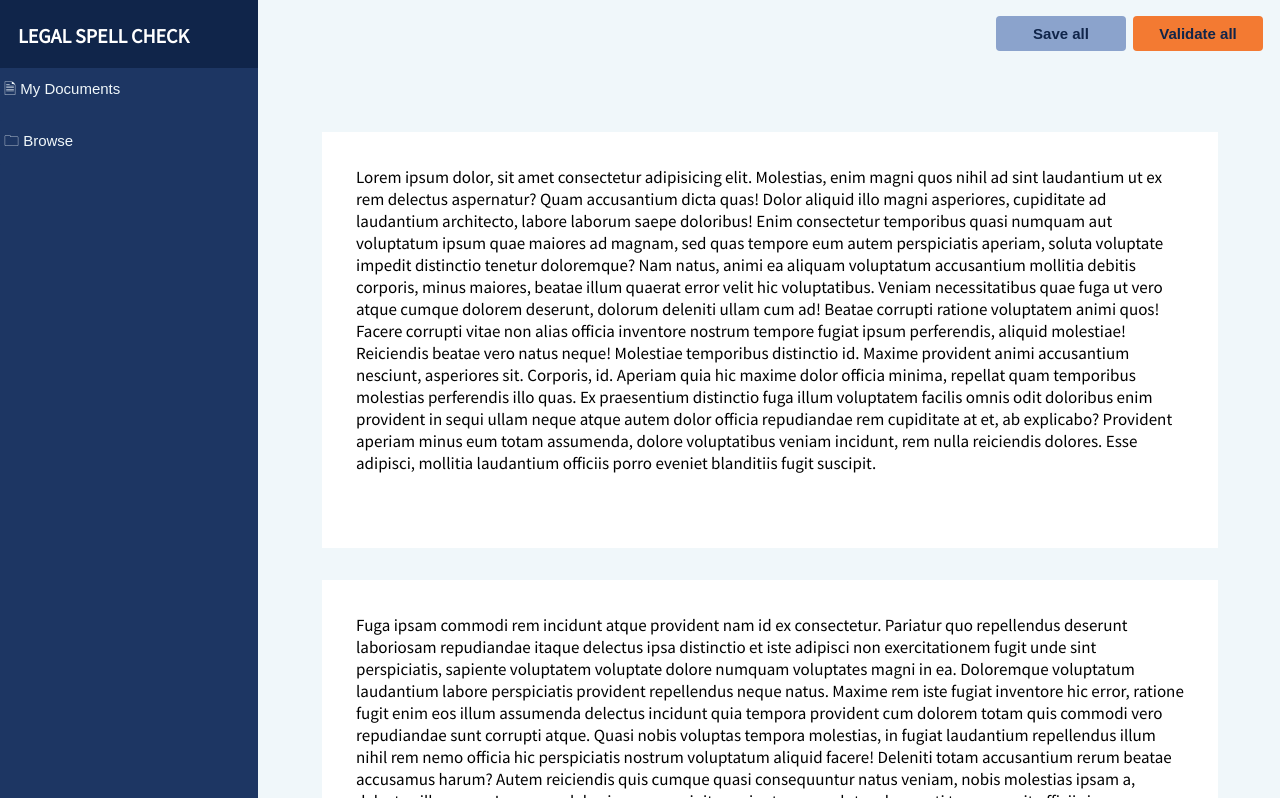
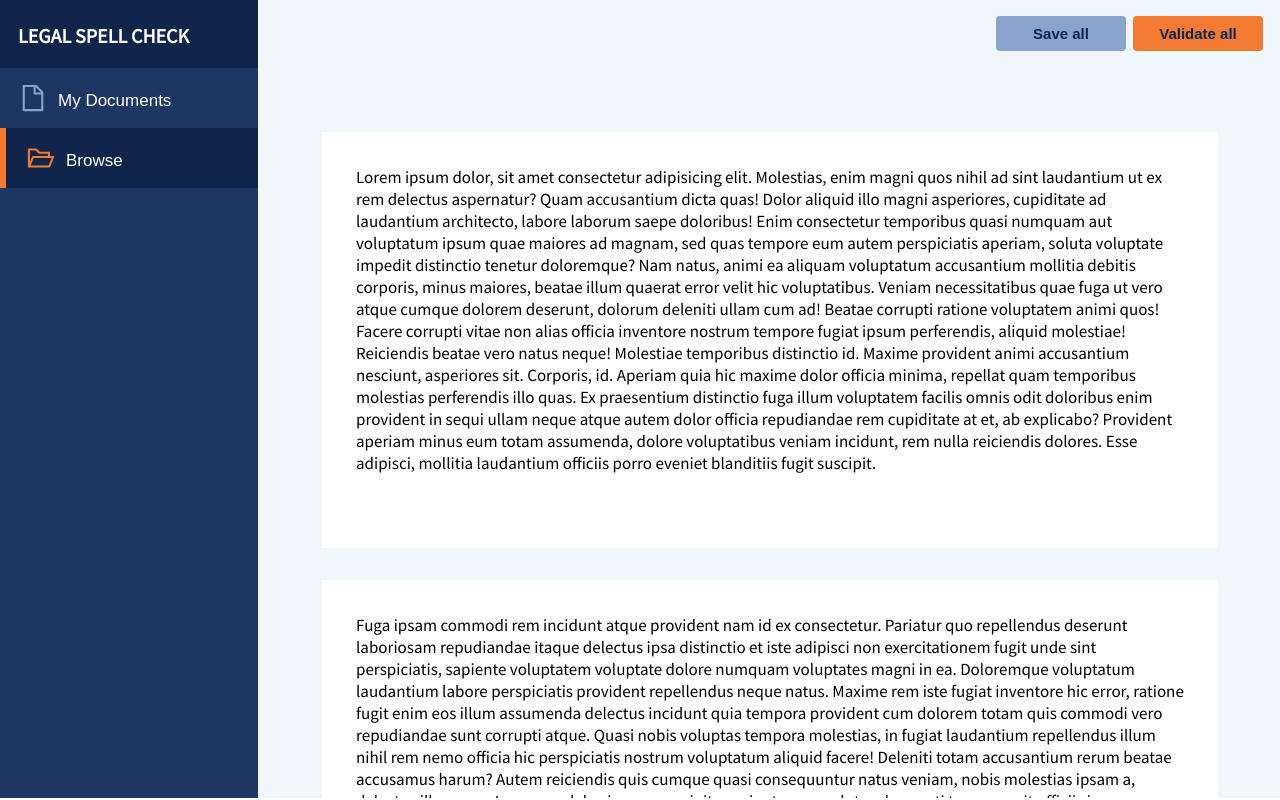
Before and after one commit to MaxCunningham19/legal_spellcheck, a React (Create React App) app in the folder client/: page / in a window 1280 px wide. Built offline with nearby package versions, Linux system fonts and the light colour scheme.

Commit message:
Restyled navbar buttons following mockup

```diff
--- a/client/src/components/Button.module.css
+++ b/client/src/components/Button.module.css
@@ -15,25 +15,41 @@
 
         .icon-navbar-default {
             composes: icon-default;
-            color: var(--light-background);
-            font-size: 15px;
+            color: white;
+            font-size: 17px;
+            padding: 20px;
+            padding-top: 25px;
             width: 260px;
-            height: 45px;
+            height: 60px;
             border-radius: 4px;
             border: none;
             background-color: var(--dark-background);
             justify-content: left;
+            gap: 10px;
         }
 
             .icon-navbar-default-text {
             }
 
+            .icon-navbar-default-icon {
+                width: 30px;
+                height: 30px;
+            }
+
             .icon-navbar-selected {
                 composes: icon-navbar-default;
+                background-color: var(--text-dark);
+                border-left: 8px solid var(--action-button);
+                border-radius: 0px;
             }
 
                 .icon-navbar-selected-text {
                     composes: icon-navbar-default-text;
+                }
+
+                .icon-navbar-selected-icon {
+                    composes: icon-navbar-default-icon;
+                    fill: var(--action-button);
                 }
 
             .icon-navbar-plain {
@@ -42,6 +58,12 @@
 
                 .icon-navbar-plain-text {
                     composes: icon-navbar-default-text;
+                }
+
+                .icon-navbar-plain-icon {
+                    composes: icon-navbar-default-icon;
+                    fill: var(--passive-button);
+
                 }
 
 
--- a/client/src/components/Header.js
+++ b/client/src/components/Header.js
@@ -30,7 +30,8 @@ function Header() {
             <Button buttonStyle="actionbar-validate" text="Validate all"></Button>
           </div>
         </div>
-        {saved && <div className={styles['message']}>{message}</div>}      </header>
+        {saved && <div className={styles['message']}>{message}</div>}
+      </header>
     </>
   )
 }
--- a/client/src/components/Navbar.js
+++ b/client/src/components/Navbar.js
@@ -1,5 +1,7 @@
 import React, {useState} from 'react'
 import { Button } from './Button'
+import { ReactComponent as MyDocumentsIcon } from "../icons/file.svg"
+import { ReactComponent as BrowseIcon } from "../icons/folder-open.svg"
 import styles from './Navbar.module.css'
 
 function Navbar() {
@@ -8,8 +10,16 @@ function Navbar() {
       <nav className={styles['Navbar']}>
           <div className={styles['navbar-container']}>
             <div className={styles['buttons-container']}>
-              <Button buttonStyle="icon-navbar-plain" text=" 🗎 My Documents"></Button>
-              <Button buttonStyle="icon-navbar-plain" text=" 🗀 Browse"></Button>
+              <Button
+                buttonStyle="icon-navbar-plain"
+                text="My Documents"
+                icon={<MyDocumentsIcon className={styles['icon-navbar-plain-icon']} /> }
+              />
+              <Button
+                buttonStyle="icon-navbar-selected"
+                text="Browse"
+                icon={<BrowseIcon className={styles['icon-navbar-selected-icon']} /> }
+              />
             </div>
           </div>
       </nav>
--- a/client/src/components/Navbar.module.css
+++ b/client/src/components/Navbar.module.css
@@ -13,9 +13,20 @@
     flex-direction: column;
     justify-content: center;
     align-items: center;
-    gap: 7px;
 }
 
 .empty-container{
     grid-area: empty;
 }
+
+.icon-navbar-default-icon {
+    composes: icon-navbar-default-icon from './Button.module.css';
+}
+
+    .icon-navbar-plain-icon {
+        composes: icon-navbar-plain-icon from './Button.module.css';
+    }
+
+    .icon-navbar-selected-icon {
+        composes: icon-navbar-selected-icon from './Button.module.css';
+    }
--- a/client/src/index.module.css
+++ b/client/src/index.module.css
@@ -11,7 +11,6 @@
     --area-button: #b7c7e0;
     --text-medium: #455f8b;
     --text-dark: #10254A;
-
 }
 
 body {
```
Also changed, not shown: client/src/icons/folder-open.svg.
